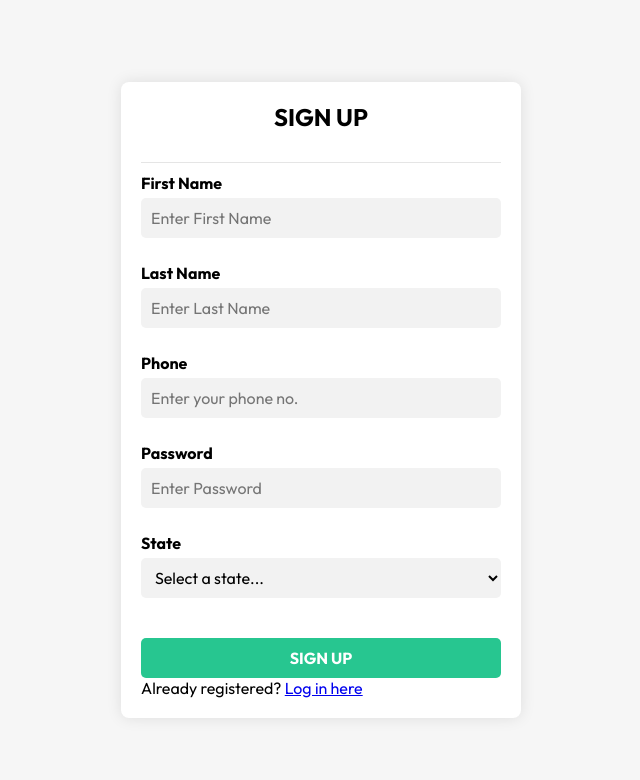
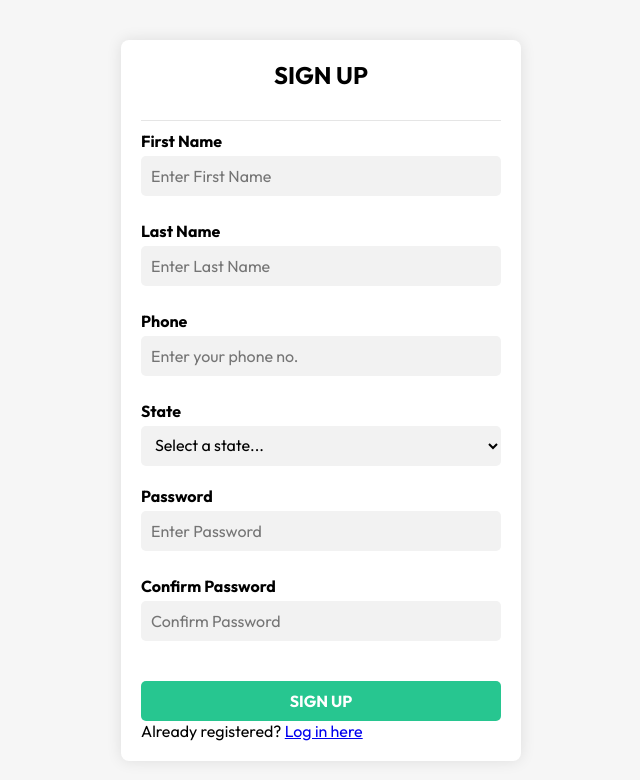
Before and after one commit to Ukiyo0603/B2C_app, a React (Create React App) app in the folder customer-frontend/: page / in a window 1280 px wide. Shown: the top 780 px of the page, without its empty margins (319-959 px from the left). Built offline with nearby package versions, Linux system fonts and the light colour scheme.

Commit message:
confirm password

```diff
--- a/customer-frontend/src/Components/Signup/Signup.js
+++ b/customer-frontend/src/Components/Signup/Signup.js
@@ -8,6 +8,7 @@ function Signup() {
   const { register, handleSubmit, formState: { errors } } = useForm();
     const [userInfo, setUserInfo] = useState();
     const [selectedState, setSelectedState] = useState("");
+    const [passwordMatchError, setPasswordMatchError] = useState(false);
     const statesList = [
         "Andaman and Nicobar Islands",
         "Andhra Pradesh",
@@ -57,10 +58,15 @@ function Signup() {
     navigate("/home");
   };
 
-  const onSignupSubmit = (e) => {
-    e.preventDefault();
-    // register user
-    navigate("/home");
+  const onSignupSubmit = (data) => {
+    if (data.password !== data.confirmPassword) {
+      setPasswordMatchError(true);
+    } else {
+      setPasswordMatchError(false);
+      setUserInfo(data);
+      console.log(data);
+      navigate("/home");
+    }
   };
 
   return (
@@ -96,12 +102,6 @@ function Signup() {
             <p className="phone-error">{errors.email && "phone is required"}</p>
 
             <div className="field-input">
-              <label>Password</label>
-              <input required className="password-input" type="password" name="password" placeholder="Enter Password" {...register('password', { required: true }, { minLength: 4 })} />
-            </div>
-            <p className="password-error">{errors.password && "Password is required"}</p>
-
-            <div className="field-input">
               <label>State</label>
               <select className="state-input" value={selectedState} onChange={onStateChange}>
                 <option value="">Select a state...</option>
@@ -113,6 +113,19 @@ function Signup() {
               </select>
             </div>
 
+
+            <div className="field-input">
+              <label>Password</label>
+              <input required className="password-input" type="password" name="password" placeholder="Enter Password" {...register('password', { required: true }, { minLength: 4 })} />
+            </div>
+            <p className="password-error">{errors.password && "Password is required"}</p>
+
+            <div className="field-input">
+              <label>Confirm Password</label>
+              <input required className="password-input" type="password" name="confirmPassword" placeholder="Confirm Password" {...register('confirmPassword', { required: true })} />
+            </div>
+            {passwordMatchError && <p className="password-error">Passwords do not match</p>}
+
             <button className="submit-button">SIGN UP</button>
             <p className="login-link">Already registered? <Link to="/login">Log in here</Link></p>
           </form>
```
